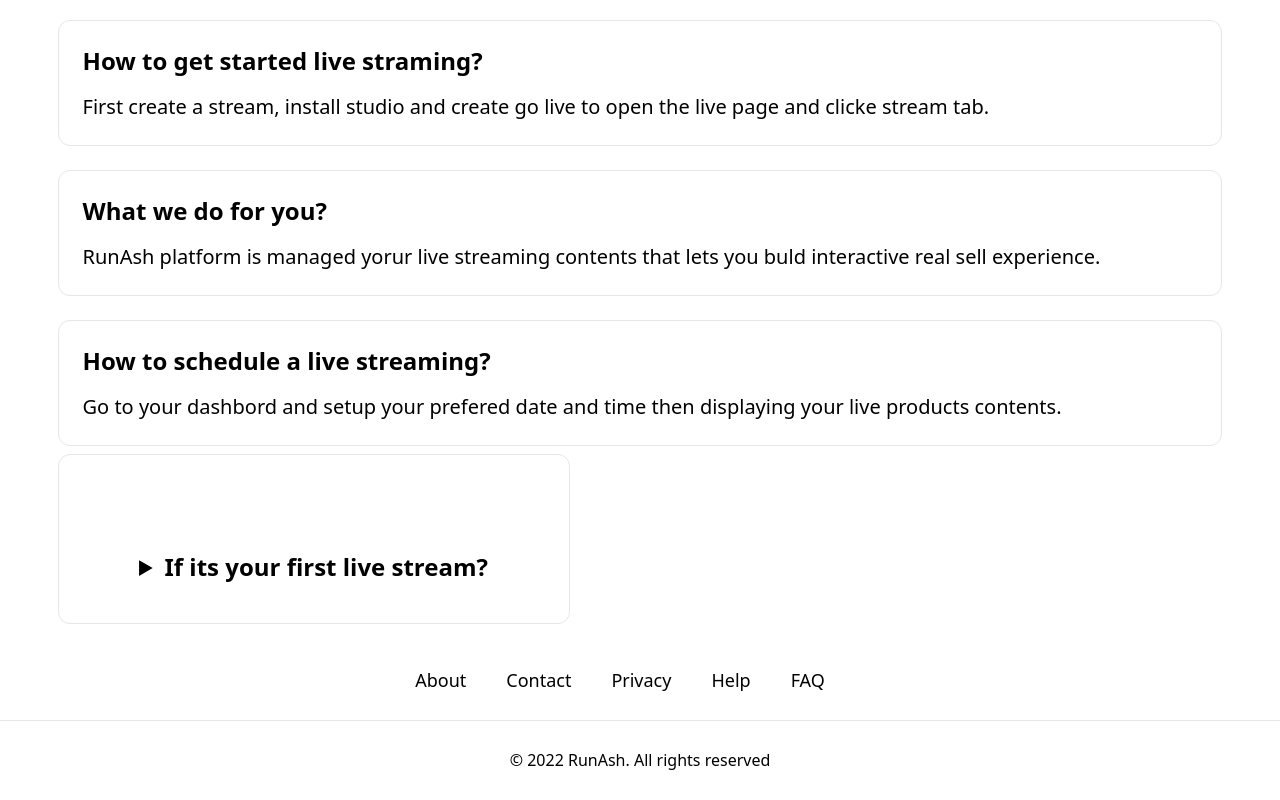
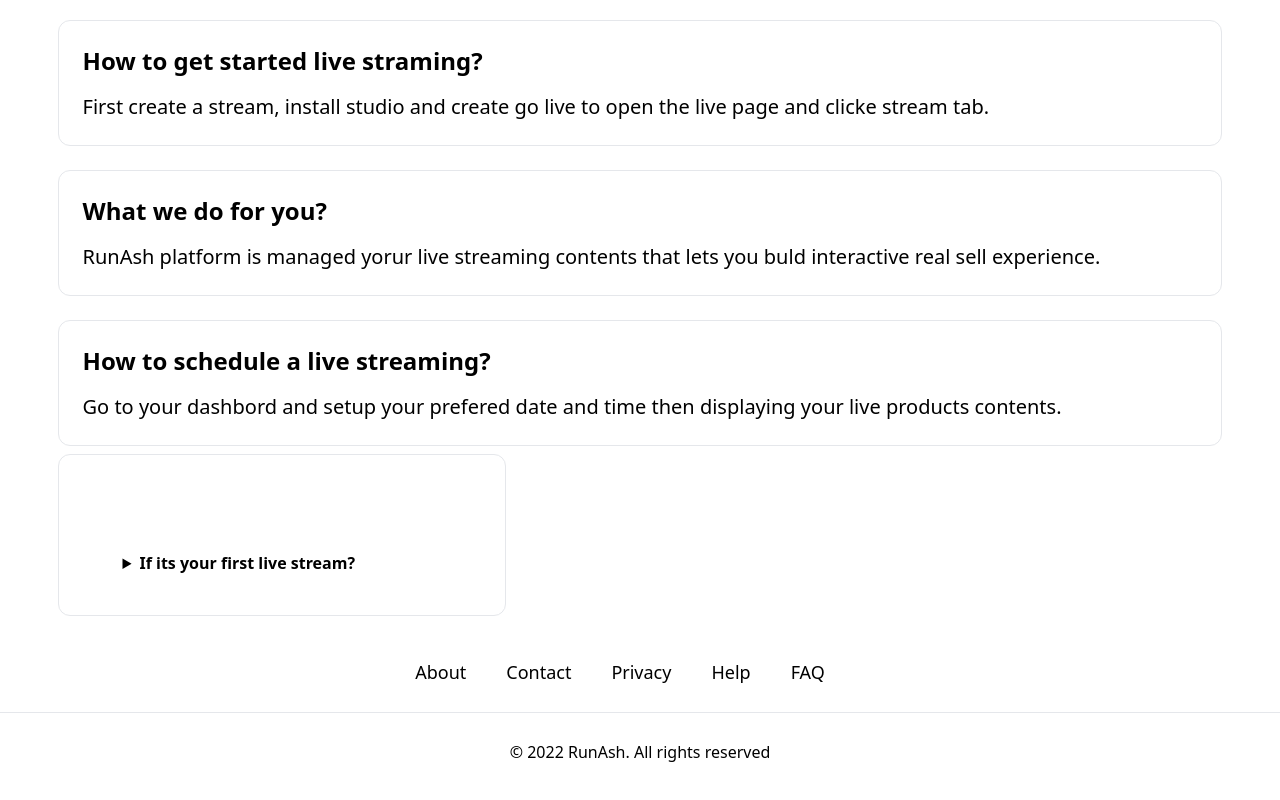
Before and after one commit to Vaibhavmurmu/nextjs13, a Next.js app: page /faq in a window 1280 px wide. Shown: the part 638-1438 px from the top of the page. Built offline with nearby package versions, Linux system fonts and the light colour scheme.

Commit message:
Update faq.js

```diff
--- a/pages/faq.js
+++ b/pages/faq.js
@@ -51,9 +51,9 @@ export default function Faq() {
                         </Link>Go to your dashbord and setup your prefered date and time then displaying your live products contents.
                     </p>
                  </div>
-                    <div className="mt-2 rounded-xl border p-6 text-center hover:text-blue-600 focus:text-blue-600 pt-20 max-w-lg max-auto px-8 space-y-z">
+                    <div className="mt-2 rounded-xl border p-6 text-left hover:text-blue-600 focus:text-blue-600 pt-20 max-w-md max-auto px-12 space-y-z">
                     <details className="p-4 rounded-lg bg-white">
-                    <summary className="text-2xl loading-6 font-bold">If its your first live stream?</summary>
+                    <summary className="text-1xl loading-6 font-semibold">If its your first live stream?</summary>
                     <p className="text-gray-600 text-sm mt-4 leading-6">
                        Go to your dashbord and edit your stream stting and preview stream
                     </p>
```
